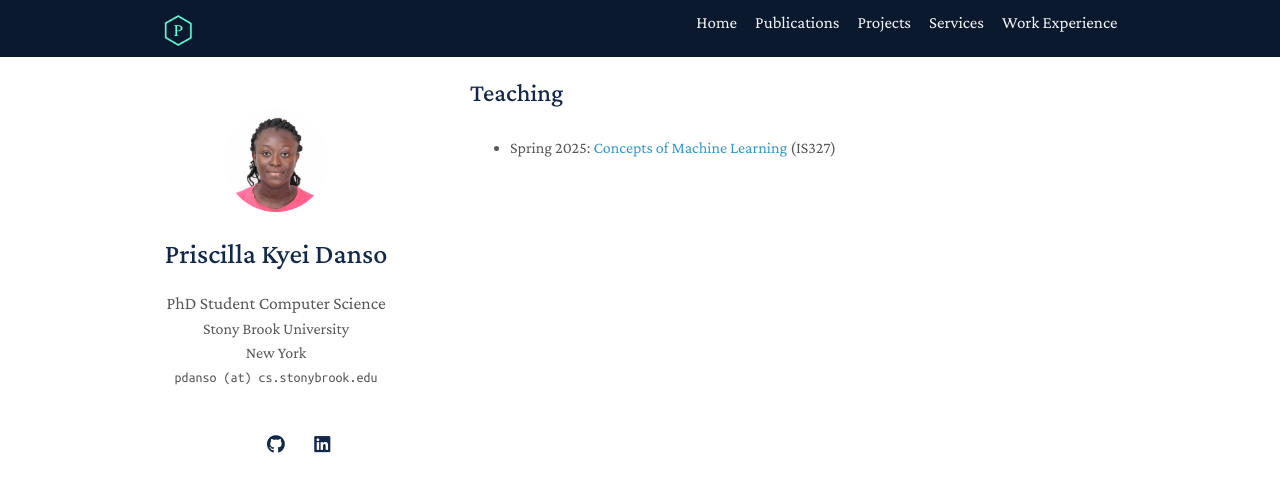
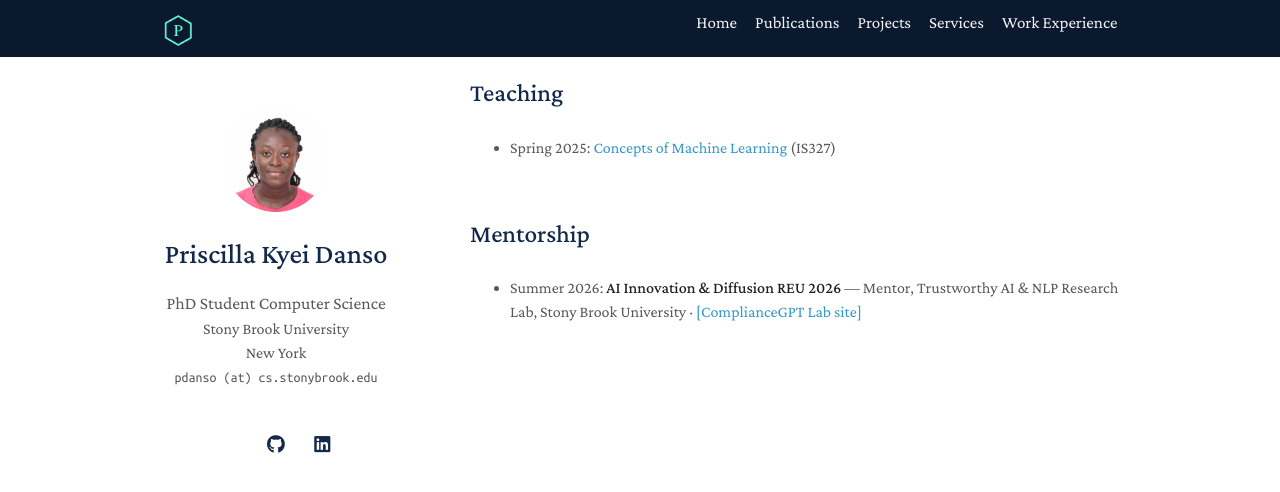
Before and after one commit to priscilla100/priscilla100.github.io, a Jekyll site: the page built from teaching.md, in a window 1280 px wide. Shown: the top 492 px of the page. Built offline with Jekyll 4.4.1, drawn with Linux system fonts in a browser that asks for light colours; a style sheet for code colours, icons or effects is not loaded.

Commit message:
REU 2026 Summer mentorship initial upload

```diff
--- a/teaching.md
+++ b/teaching.md
@@ -10,3 +10,8 @@ permalink: /teaching/
 <br>
 
 - Spring 2025: [Concepts of Machine Learning](https://courses.illinois.edu/schedule/2025/spring/IS/327) (IS327)
+
+<h2 style="margin: 60px 0px -15px;">Mentorship</h2>
+<br>
+
+- Summer 2026: **AI Innovation & Diffusion REU 2026** — Mentor, Trustworthy AI & NLP Research Lab, Stony Brook University · [[ComplianceGPT Lab site]](https://priscilla100.github.io/reu2026/)
```
Also changed, not shown: _includes/services.md (+8 -0 lines), Gemfile.lock, 3 other files.
